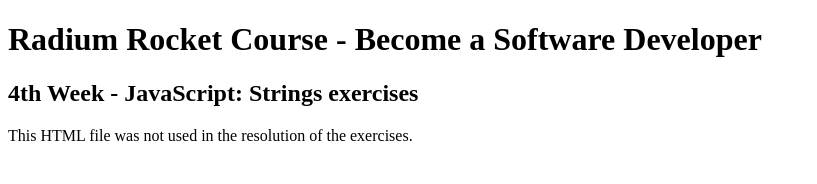
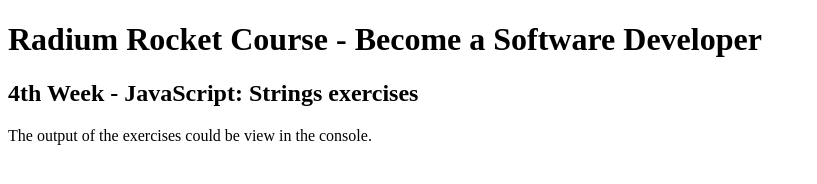
Before and after one commit to ValentinSilvestri/rr-javascript, a plain HTML site: page 2-strings/index2.html in a window 1280 px wide. Shown: the whole page, without its empty margins (0-817 px from the left). Drawn offline with Linux system fonts and the light colour scheme.

Commit message:
exercise 2 updated

```diff
--- a/2-strings/exercise2.js
+++ b/2-strings/exercise2.js
@@ -8,6 +8,7 @@
 var str1;
 str1 = "Cadena de caracteres 1";
 str1.toUpperCase();
+console.log("Ejercicio a) String en mayúsculas: " + str1.toUpperCase());
 
 /*
     b) Crear una variable de tipo string con al menos 10 caracteres y generar un nuevo string con los primeros 5
@@ -17,6 +18,7 @@ str1.toUpperCase();
 var str2, str3;
 str2 = "Segunda cadena";
 str3 = str2.substring(0,5);
+console.log("Ejercicio d) Substring: " + str3);
 
 /*
     c) Crear una variable de tipo string con al menos 10 caracteres y generar un nuevo string con los últimos 3
@@ -26,6 +28,7 @@ str3 = str2.substring(0,5);
 var str4, str5;
 str4 = "Cuarta cadena";
 str5 = str4.substring(str4.length,str4.length-3);
+console.log("Ejercicio c) Substring 2: " + str5);
 
 /*
     d) Crear una variable de tipo string con al menos 10 caracteres y generar un nuevo string con la primera letra
@@ -36,6 +39,7 @@ str5 = str4.substring(str4.length,str4.length-3);
 var str6, str7;
 str6 = "EJERCICIO numero 6.";
 str7 = str6.substring(0,1).toUpperCase() + str6.substring(1).toLowerCase();
+console.log("Ejercicio d) Formateo de string: " + str7);
 
 /*
     e) Crear una variable de tipo string con al menos 10 caracteres y algún espacio en blanco. Encontrar la posición
@@ -45,6 +49,7 @@ str7 = str6.substring(0,1).toUpperCase() + str6.substring(1).toLowerCase();
 var str8, var1;
 str8 = "Cadena con espaciones en blanco";
 var1 = str8.indexOf(" ");
+console.log("Ejercicio e) Posición del espacio en blanco: " + var1);
 
 /*
     f) Crear una variable de tipo string con al menos 2 palabras largas (10 caracteres y algún espacio entre medio).
@@ -59,3 +64,4 @@ str10 = str9.substring(0,1).toUpperCase() +
     str9.substring(1,str9.indexOf(" ")+1).toLowerCase() +
     str9.substring(str9.indexOf(" ")+1,str9.indexOf(" ")+2).toUpperCase() +
     str9.substring(str9.indexOf(" ")+2).toLowerCase();
+console.log("Ejercicio f) Formateo de string 2: " + str10);
--- a/2-strings/index2.html
+++ b/2-strings/index2.html
@@ -15,7 +15,7 @@
         4th Week - JavaScript: Strings exercises
     </h2>
     <p>
-        This HTML file was not used in the resolution of the exercises.
+        The output of the exercises could be view in the console.
     </p>
 </body>
 </html>
```
